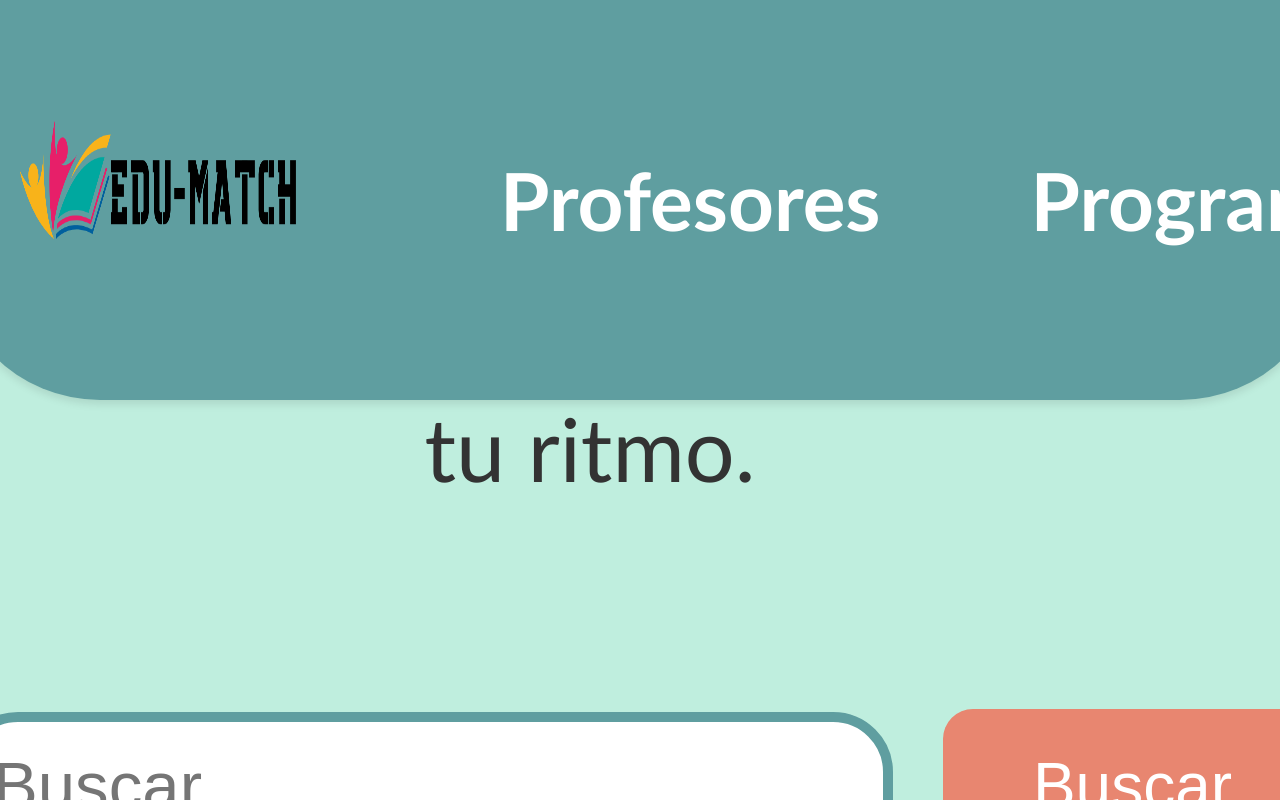
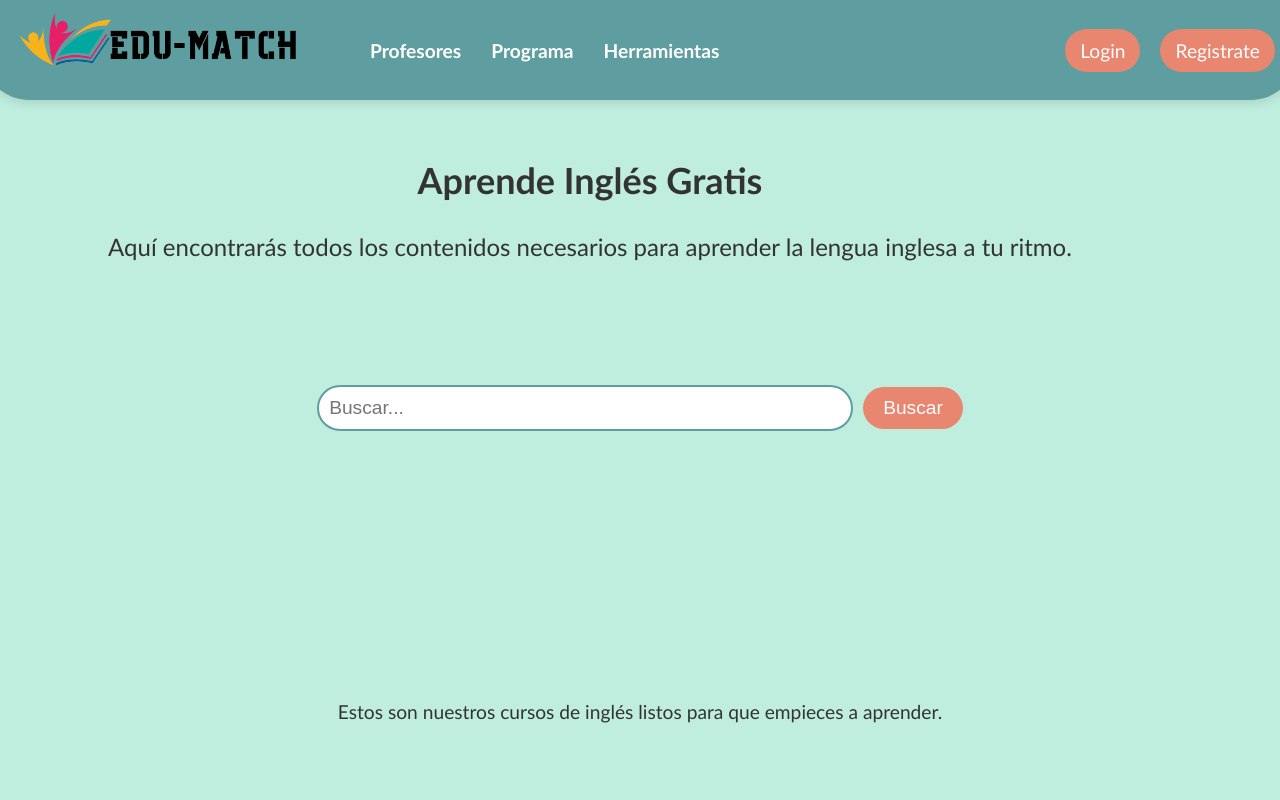
Before and after one commit to sofikalpin/EduMatch, a React (Create React App) app in the folder frontend-sistema-apoyo/frontend-sistema-apoyo/: page / in a window 1280 px wide. Built offline with nearby package versions, Linux system fonts and the light colour scheme.

Commit message:
Se actualizo la pagina de inicio

```diff
--- a/frontend-sistema-apoyo/frontend-sistema-apoyo/src/componentes/inicio/Inicio.css
+++ b/frontend-sistema-apoyo/frontend-sistema-apoyo/src/componentes/inicio/Inicio.css
@@ -14,54 +14,49 @@ html, body {
     align-items: center;
     height: 100vh;
     width: 100vw;
-    min-height: 100vh;
     background-color: #bfeede;
-    padding-top: 700px; /* Añadir espacio en la parte superior para la barra de navegación */
+    padding-top: 50px;
 }
 
 .header {
+    margin-bottom: 20px;
     position: fixed; /* Mantiene la barra en la parte superior */
     top: 0; /* Se asegura de que esté en la parte superior */
-    left: 0pxs; /* Se asegura de que esté alineada a la izquierda */
+    left: 10; /* Se asegura de que esté alineada a la izquierda */
     display: flex;
     justify-content:space-between; /* Espaciado uniforme */
     align-items: center;
     width: 100%; /* Ancho completo */
-    height: 400px; /* Ajusta la altura de la barra de navegación */
+    height: 100px; /* Ajusta la altura de la barra de navegación */
     background-color: #5f9ea0;
-    padding: 0 50px; /* Elimina el padding superior e inferior para igualar con la altura */
+    padding: 0 20px; /* Elimina el padding superior e inferior para igualar con la altura */
     box-shadow: 0px 4px 8px rgba(0, 0, 0, 0.1);
-    border-radius: 0 0 150px 150px; /* Ajusta las esquinas */
-    gap:0px; /* Ajusta este valor según el espacio deseado */
+    border-radius: 0 0 50px 50px; /* Ajusta las esquinas */
 }
 
 .logo-img {
-    width: 500px; /* Ajusta el ancho */
-    height: 300px; /* Ajusta el alto si es necesario */
-    margin-left: 20px; /* Ajusta este margen */
+    width: 150px; /* Ajusta el ancho */
+    height: auto; /* Ajusta el alto si es necesario */
 }
 
 .logo-img {
-    width: 600px; /* Ajusta el ancho */
-    height: 450px; /* Ajusta el alto si es necesario */
+    width: 150px; /* Ajusta el ancho */
+    height: auto; /* Ajusta el alto si es necesario */
     margin-right: 20px; /* Ajusta este margen */
     margin-left: 50px ;
     margin-top: 10px;
 }
 
-
-
 .left-container {
     display: flex;
     align-items: center;
     justify-content: flex-start; /* Alineación a la izquierda */
-    flex-grow: 0s; /* Ocupa todo el espacio disponible a la izquierda */
 }
 
 .navigation {
     display: flex;
-    gap: 200px; /* Espacio entre los elementos de navegación */
-    margin-left: 150px; /* Alinea cerca del logo */
+    gap: 15px; /* Espacio entre los elementos de navegación */
+    margin-left: 20px; /* Alinea cerca del logo */
     flex-grow: 1; /* Ocupa el espacio disponible a la izquierda */
     justify-content: flex-start; /* Alinea elementos a la izquierda */
 }
@@ -70,7 +65,7 @@ html, body {
     list-style: none;
     display: flex;
     margin: 0;
-    gap: 150px; /* Espacio entre los elementos de navegación */
+    gap: 30px; /* Espacio entre los elementos de navegación */
     padding: 0; /* Eliminar padding y márgenes por defecto */
 }
 
@@ -86,29 +81,25 @@ html, body {
     color: white;
     text-decoration: none;
     font-weight: bold;
-    font-size: 5.0em; /* Aumenta el tamaño de la letra */
+    font-size: 1.2em; /* Aumenta el tamaño de la letra */
     margin-right: 0px; /* Añadir margen a la izquierda para separar de la barra */
 
 }
 
-
 .auth-buttons {
     display: flex;         /* Utiliza Flexbox para la alineación */
-    gap: 20px;               /* Sin separación entre los botones */
+    gap: 10px;               /* Sin separación entre los botones */
     justify-content: flex-end; /* Alineación a la derecha*/
-    padding: 0;          /* Asegúrate de que no haya padding en el contenedor */
-    margin-right: 20px; /* Añadir margen izquierdo para separar de la navegación */
 }
 
 .auth-buttons .login-button,
 .auth-buttons .register-button {
-    height: 100%;        /* Asegura que ambos botones tengan la misma altura */
-    padding: 20px 20px; /* Ajusta el padding según sea necesario */
+    padding: 10px 15px; /* Ajusta el padding según sea necesario */
     background-color: #e88670; /* Color de fondo de los botones */
     color: white;       /* Color del texto */
-    border-radius: 100px; /* Esquinas redondeadas */
+    border-radius: 50px; /* Esquinas redondeadas */
     border: none;       /* Sin borde */
-    font-size: 4.0em;   /* Tamaño de letra */
+    font-size: 1.2em;   /* Tamaño de letra */
     cursor: pointer;    /* Cursor de puntero al pasar el mouse */
     text-decoration: none; /* Sin subrayado en los enlaces */
     margin: 0 5px;         /* Sin margen para evitar separación */
@@ -120,46 +111,45 @@ html, body {
     background-color: #d75c47; /* Cambia el color al pasar el mouse */
 }
 
-
 .search-container {
-    margin: 600px 0; /* Ajustar el margen superior para evitar la barra de navegación */
+    margin-top: 60px; /* Ajustar el margen superior para evitar la barra de navegación */
     display: flex;
     justify-content: center;
     align-items: center;
-    gap: 50px;
+    gap: 10px;
     width: 100%;
 }
 
 .search-input {
-    padding: 25px; /* Aumentar padding */
-    width: 1500px;
-    border: 10px solid #5f9ea0;
-    border-radius: 60px;
-    font-size: 4.2em; /* Aumentar tamaño de letra del input */
+    padding: 10px; /* Aumentar padding */
+    width: 40vw;
+    border: 2px solid #5f9ea0;
+    border-radius: 30px;
+    font-size: 1.2em; /* Aumentar tamaño de letra del input */
 }
-
-
 
 .search-button:hover {
     background-color: #d75c47;
 }
 
 .intro {
-    font-size: 4.5em; /* Aumentar tamaño del texto de introducción */
-    max-width: 1500px;
+    font-size: 1.2em; /* Aumentar tamaño del texto de introducción */
+    max-width: 1000px;
     text-align: center;
     color: #333;
-    margin-right: 100pxs;
-    margin-bottom: 200px; /* Ajuste del margen inferior */
+    margin-top: 250px; /* Mantener este margen superior */
+    margin-bottom: 50px; /* Ajuste del margen inferior */
+    margin-right: 0; /* O ajustar según necesites */
 }
 
+
 .intro-top {
-    font-size: 5.5em; /* Aumentar tamaño de texto */
-    max-width: 1500px; /* Ancho máximo */
+    font-size: 1.5em; /* Aumentar tamaño de texto */
     text-align: center; /* Centrar el texto */
     color: #333; /* Color del texto */
-    margin-bottom: -500px; /* Espacio inferior */
-    padding: 20px; /* Espacio interior */
+    margin-top: 60px;
+    margin-bottom: 30px; /* Espacio inferior */
+    padding: 10px; /* Espacio interior */
     margin-right: 100px;
 
 }
@@ -167,40 +157,44 @@ html, body {
 
 @media (max-width: 768px) {
     .logo-img {
-        width: 30vw; /* Ajuste para pantallas pequeñas */
+        width: 80px; /* Ajuste para pantallas pequeñas */
     }
 
     .search-input {
-        width: 150%; /* Aumenta el tamaño del input en pantallas pequeñas */
+        width: 100%; /* Aumenta el tamaño del input en pantallas pequeñas */
+    }
+
+    .search-container {
+        margin-top: 40px; /* Menos margen en dispositivos pequeños */
     }
 
     .auth-buttons button {
-        padding: 10px 20px; /* Ajusta el padding para pantallas pequeñas */
-        font-size: 1em; /* Ajustar tamaño de letra */
+        padding: 5px 10px; /* Ajusta el padding para pantallas pequeñas */
+        font-size: 0.9em; /* Ajustar tamaño de letra */
     }
 
     .intro {
-        font-size: 4vw; /* Ajustar el tamaño del texto en pantallas pequeñas */
+        font-size: 1em; /* Ajustar el tamaño del texto en pantallas pequeñas */
     }
 }
 
 .auth-buttons a {
-    margin-left: 400px;
-    padding: 40px 100px;
+    padding: 10px 20px;
     background-color: rgb(232, 134, 112);
     color: white;
-    border-radius: 60px;
+    border-radius: 30px;
     text-decoration: none;
-    font-size: 3.0em;
+    font-size: 1.2em;
+    cursor: pointer;
 }
 
 .search-button {
-    padding: 40px 90px;
+    padding: 10px 20px;
     background-color: rgb(232, 134, 112);
     color: white;
     border: none;
     border-radius: 30px;
     margin-left: 0px;
-    font-size: 4.0em;
+    font-size: 1.2em;
     cursor: pointer;
 }
--- a/frontend-sistema-apoyo/frontend-sistema-apoyo/src/componentes/registrar/Registrar.css
+++ b/frontend-sistema-apoyo/frontend-sistema-apoyo/src/componentes/registrar/Registrar.css
@@ -2,7 +2,7 @@ body {
     background-image: linear-gradient(79deg, #bfeede, #bfeede, #bfeede);
     text-align: center;
     display: flex;
-    min-height: 100 vh;
+    min-height: 100vh;
     justify-content: center;
     font-family:'Trebuchet MS', 'Lucida Sans Unicode', 'Lucida Grande', 'Lucida Sans', Arial, sans-serif;
     align-items: center;
@@ -15,19 +15,19 @@ body {
     display: flex;
     flex-direction: column;
     padding: 20px;
-    width: 500px
+    width: 400px
   }
 
   label {
-    padding: 10px;
+    padding: 5px;
     text-align: left;
     padding: 0.25 rem 0;
   }
 
   input, select {
     align-items: center;
-    margin: 0.5 rem 0;
-    padding: 1rem;
+    margin: 0.25 rem 0;
+    padding: 0.5rem;
     border: solid #c3c6ca 1px;
     border-radius: 10px;
   }
@@ -37,7 +37,7 @@ body {
   }
 
   .link-registrar {
-    padding: 20px;
+    padding: 15px;
     color: white;
     background-color: rgb(232, 134, 112);
     text-decoration: none;
--- a/frontend-sistema-apoyo/frontend-sistema-apoyo/src/componentes/registrar/Registrar.js
+++ b/frontend-sistema-apoyo/frontend-sistema-apoyo/src/componentes/registrar/Registrar.js
@@ -16,10 +16,10 @@ export const Registrar = () => {
         // Aquí puedes agregar la lógica para manejar el registro
         console.log({
             usuario,
+            nombre,
+            apellido,
             email,
             clave,
-            nombre,
-            apellido,
         });
     }
 
@@ -38,20 +38,18 @@ export const Registrar = () => {
                 <label htmlFor="usuario" className="titulo-form">Nombre de Usuario</label>
                 <input value={usuario} className="login-input" onChange={(e) => setUsuario(e.target.value)} type="text" id="usuario" name="usuario" />
 
+                <label htmlFor="nombre" className="titulo-form">Nombre</label>
+                <input value={nombre} onChange={(e) => setNombre(e.target.value)} type="text" id="nombre" name="nombre" className="login-input" />
+
+                <label htmlFor="apellido" className="titulo-form">Apellido</label>
+                <input value={apellido} onChange={(e) => setApellido(e.target.value)} type="text" id="apellido" name="apellido" className="login-input" />
+
                 <label htmlFor="email" className="titulo-form">Correo electrónico</label>
                 <input value={email} onChange={(e) => setEmail(e.target.value)} className="login-input" type="email" id="email" name="email" />
 
                 <label htmlFor="clave" className="titulo-form">Contraseña</label>
                 <input value={clave} onChange={(e) => setClave(e.target.value)} className="login-input" type="password" id="clave" name="clave" />
 
-                <label htmlFor="nombre" className="titulo-form">Nombre</label>
-                <input value={nombre} onChange={(e) => setNombre(e.target.value)} type="text" id="nombre" name="nombre" className="login-input" />
-
-                <label htmlFor="apellido" className="titulo-form">Apellido</label>
-                <input value={apellido} onChange={(e) => setApellido(e.target.value)} type="text" id="apellido" name="apellido" className="login-input" />
-
-
-
                 <button type="submit" className="link-registrar">Crear cuenta</button>
             </form>
         </div>
```
Also changed, not shown: 2 other files (tests, documents, lock files or other folders).
